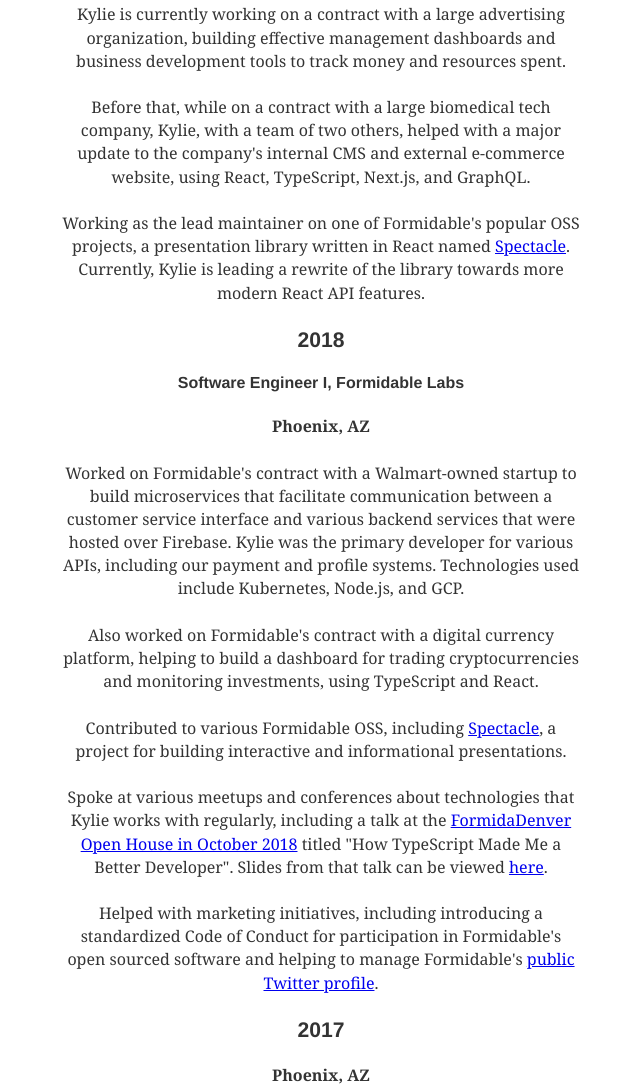
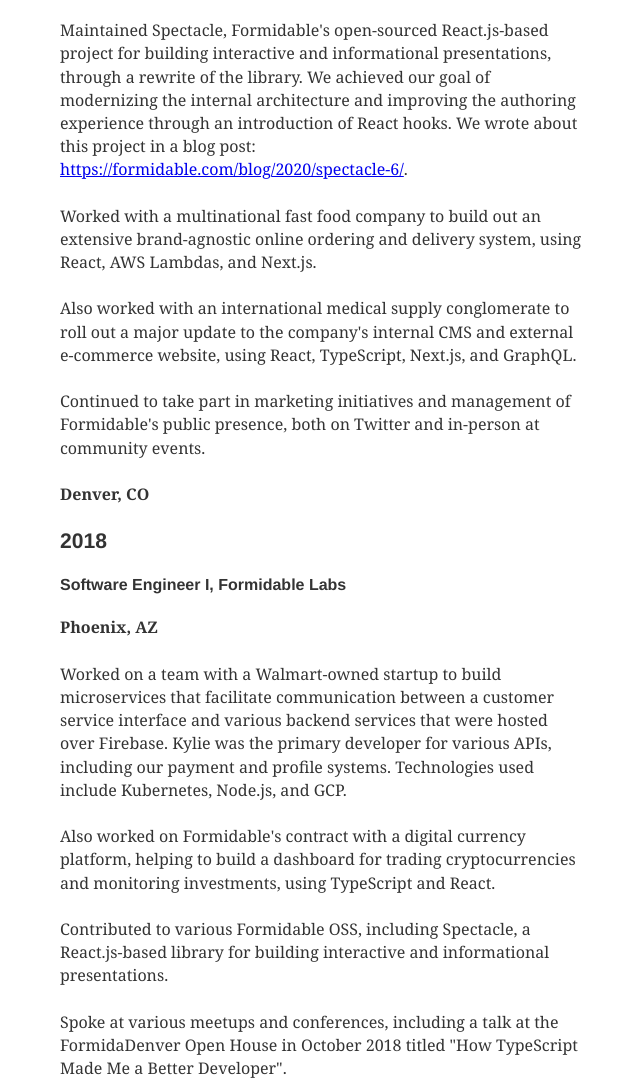
Before and after one commit to kale-stew/blog, a Gatsby site: page /about in a window 1280 px wide. Shown: the part 426-1517 px from the top of the page, without its empty margins (319-959 px from the left). Built offline with nearby package versions, Linux system fonts and the light colour scheme; Gatsby itself is replaced by a stand-in of ours; some packages are replaced by stand-ins of ours; what typography-theme-github would draw is missing.

Commit message:
'About' section improvements

```diff
--- a/content/__about/resume-en.md
+++ b/content/__about/resume-en.md
@@ -3,11 +3,13 @@
 date: 2019-08-16 19:24:13
 ---
 
+<div align="center">
+
 # About Kylie Stewart
 
-<div align="center">
+_Prior to development, Kylie worked as a Store Coordinator at Tesla Motors in the Mid-Atlantic, as a Volunteer Coordinator in a position with the AmeriCorps VISTA program, and as a bartender on and off in between._
 
-_Prior to development, Kylie worked as a Store Coordinator at Tesla Motors in the Mid-Atlantic, as a Volunteer Coordinator in a position with the AmeriCorps VISTA program, and as a bartender on and off in between._
+</div>
 
 ## Technical CV
 
@@ -15,13 +17,15 @@
 
 #### Software Engineer II, Formidable Labs
 
+Maintained Spectacle, Formidable's open-sourced React.js-based project for building interactive and informational presentations, through a rewrite of the library. We achieved our goal of modernizing the internal architecture and improving the authoring experience through an introduction of React hooks. We wrote about this project in a blog post: https://formidable.com/blog/2020/spectacle-6/.
+
+Worked with a multinational fast food company to build out an extensive brand-agnostic online ordering and delivery system, using React, AWS Lambdas, and Next.js.
+
+Also worked with an international medical supply conglomerate to roll out a major update to the company's internal CMS and external e-commerce website, using React, TypeScript, Next.js, and GraphQL.
+
+Continued to take part in marketing initiatives and management of Formidable's public presence, both on Twitter and in-person at community events.
+
 **Denver, CO**
-
-Kylie is currently working on a contract with a large advertising organization, building effective management dashboards and business development tools to track money and resources spent.
-
-Before that, while on a contract with a large biomedical tech company, Kylie, with a team of two others, helped with a major update to the company's internal CMS and external e-commerce website, using React, TypeScript, Next.js, and GraphQL.
-
-Working as the lead maintainer on one of Formidable's popular OSS projects, a presentation library written in React named [Spectacle](https://www.github.com/formidablelabs/spectacle). Currently, Kylie is leading a rewrite of the library towards more modern React API features.
 
 ### 2018
 
@@ -29,15 +33,15 @@
 
 **Phoenix, AZ**
 
-Worked on Formidable's contract with a Walmart-owned startup to build microservices that facilitate communication between a customer service interface and various backend services that were hosted over Firebase. Kylie was the primary developer for various APIs, including our payment and profile systems. Technologies used include Kubernetes, Node.js, and GCP.
+Worked on a team with a Walmart-owned startup to build microservices that facilitate communication between a customer service interface and various backend services that were hosted over Firebase. Kylie was the primary developer for various APIs, including our payment and profile systems. Technologies used include Kubernetes, Node.js, and GCP.
 
 Also worked on Formidable's contract with a digital currency platform, helping to build a dashboard for trading cryptocurrencies and monitoring investments, using TypeScript and React.
 
-Contributed to various Formidable OSS, including [Spectacle](https://github.com/formidablelabs/spectacle), a project for building interactive and informational presentations.
+Contributed to various Formidable OSS, including Spectacle, a React.js-based library for building interactive and informational presentations.
 
-Spoke at various meetups and conferences about technologies that Kylie works with regularly, including a talk at the [FormidaDenver Open House in October 2018](https://www.eventbrite.com/e/formidable-denver-open-house-registration-50409837180#) titled "How TypeScript Made Me a Better Developer". Slides from that talk can be viewed [here](https://github.com/kale-stew/talks/tree/master/typescript-is-awesome#how-typescript-made-me-a-better-js-developer).
+Spoke at various meetups and conferences, including a talk at the FormidaDenver Open House in October 2018 titled "How TypeScript Made Me a Better Developer".
 
-Helped with marketing initiatives, including introducing a standardized Code of Conduct for participation in Formidable's open sourced software and helping to manage Formidable's [public Twitter profile](https://www.twitter.com/formidablelabs).
+Helped with marketing initiatives, including introducing a standardized Code of Conduct for participation in Formidable's open sourced software and helping to manage Formidable's [public Twitter profile](https://twitter.com/formidablelabs).
 
 ### 2017
 
@@ -46,5 +50,3 @@
 Attended [DevMountain](https://devmountain.com/phoenix-bootcamp)'s first iteration of its full-time web development program in Phoenix, Arizona. During Kylie's time at this bootcamp, she was [interviewed by a local periodical](https://downtowndevil.com/2017/09/05/86663/devmountain-coding-boot-camp/) about her experience at DevMountain, collaborated with various teams to build a variety of projects, including a news distributor that took machine learning into account when dispensing article recommendations to its subscribers, and spoke at a [local meetup](https://www.meetup.com/tr-TR/Phoenix-ReactJS/events/244438999/) about her experience learning and implementing React Native.
 
 Was hired at [Formidable Labs](https://formidable.com) five weeks after graduating the program, working remotely as a junior developer, with a start date of January 16th, 2018.
-
-</div>
--- a/src/components/top/index.jsx
+++ b/src/components/top/index.jsx
@@ -3,7 +3,7 @@
 
 import './index.scss'
 
-export const Top = ({ title, location, rootPath }) => {
+export const Top = ({ location, rootPath }) => {
   const isRoot = location.pathname === rootPath
   return (
     <div className="top">
--- a/src/layout/index.jsx
+++ b/src/layout/index.jsx
@@ -13,7 +13,7 @@
 
   return (
     <React.Fragment>
-      <Top title={title} location={location} rootPath={rootPath} />
+      <Top location={location} rootPath={rootPath} />
       <div
         style={{
           marginLeft: `auto`,
--- a/src/pages/about.js
+++ b/src/pages/about.js
@@ -1,16 +1,20 @@
 import React from 'react'
 import { graphql } from 'gatsby'
 
+import { ThemeSwitch } from '../components/theme-switch'
 import { Top } from '../components/top'
 import { rhythm } from '../utils/typography'
 
-export default ({ data, location, rootPath }) => {
+export default ({ data }) => {
   const resumes = data.allMarkdownRemark.edges
   const resume = resumes.map(({ node }) => node)[0]
 
   return (
     <React.Fragment>
-      <Top title={`Kylie is Online`} location={''} rootPath={'/'} />
+      <Top location={''} rootPath={'/'} />
+      <div style={{ paddingRight: '2rem', paddingTop: '2rem' }}>
+        <ThemeSwitch />
+      </div>
       <div
         style={{
           marginLeft: `auto`,
```
